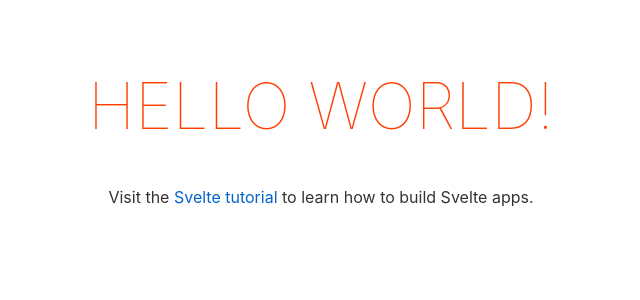
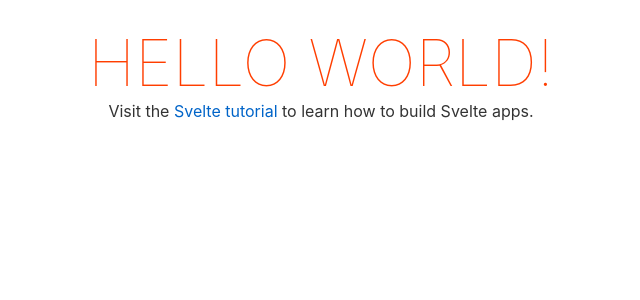
Before and after one commit to heloy07/decathlon-buness-case, a Svelte app: page / in a window 1280 px wide. Shown: the top 300 px of the page, without its empty margins (319-959 px from the left). Built offline with nearby package versions, Linux system fonts and the light colour scheme.

Commit message:
defined primary colors and font

```diff
--- a/public/global.css
+++ b/public/global.css
@@ -1,19 +1,52 @@
-
 /*
 =========
 variables
+Colors can be found at https://www.decathlon.design/726f8c765/p/85c5a1-colors/b/06f55e
+Primary Colors come from vtmn brand digital with 6 shades to make contrast
+to simplify names there's no vtmn
 =========
 */
+:root {
+	--primaryColor-1: #e7f3f9;
+	--primaryColor-2: #bedeef;
+	--primaryColor-3: #7ebee0;
+	--primaryColor-4: #007dbc;
+	--primaryColor-5: #00689d;
+	--primaryColor-6: #00537d;
+	--success: #23a942;
+	--info: #0082c3;
+	--warning: #ff600a;
+	--danger: #e32c26;
+	--mainWhite: #fff;
+	--offWhite: #f7f7f7;
+	--mainBlack: #222;
+	--mainGrey: #ececec;
+	--darkGrey: #afafaf;
+	--mainTransition: all 0.3s linear;
+	--mainSpacing: 0.3rem;
+	--lightShadow: 2px 5px 3px 0px rgba(0, 0, 0, 0.5);
+	--darkShadow: 4px 10px 5px 0px rgba(0, 0, 0, 0.5);
+	--mainBorderRadius: 0.25rem;
+}
 /*
 =========
 fonts
 =========
 */
+@import url("https://fonts.google.com/specimen/Roboto+Condensed");
 /*
 =========
 Global styles
 =========
 */
+* {
+	margin: 0;
+	padding: 0;
+	box-sizing: border-box;
+}
+body{
+	font-family: "Roboto Condensed  (700)", sans-serif;
+}
 /*
 =========
 Buttons
@@ -25,8 +58,8 @@ title
 =========
 */
 
-
-html, body {
+html,
+body {
 	position: relative;
 	width: 100%;
 	height: 100%;
@@ -37,11 +70,12 @@ body {
 	margin: 0;
 	padding: 8px;
 	box-sizing: border-box;
-	font-family: -apple-system, BlinkMacSystemFont, "Segoe UI", Roboto, Oxygen-Sans, Ubuntu, Cantarell, "Helvetica Neue", sans-serif;
+	font-family: -apple-system, BlinkMacSystemFont, "Segoe UI", Roboto, Oxygen-Sans, Ubuntu, Cantarell, "Helvetica Neue",
+		sans-serif;
 }
 
 a {
-	color: rgb(0,100,200);
+	color: rgb(0, 100, 200);
 	text-decoration: none;
 }
 
@@ -50,14 +84,17 @@ a:hover {
 }
 
 a:visited {
-	color: rgb(0,80,160);
+	color: rgb(0, 80, 160);
 }
 
 label {
 	display: block;
 }
 
-input, button, select, textarea {
+input,
+button,
+select,
+textarea {
 	font-family: inherit;
 	font-size: inherit;
 	-webkit-padding: 0.4em 0;
```
